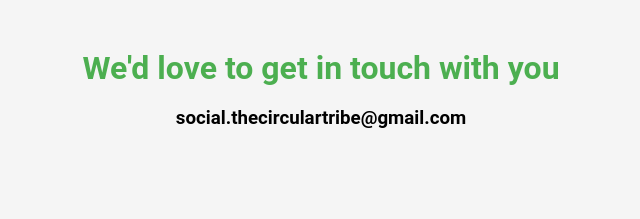
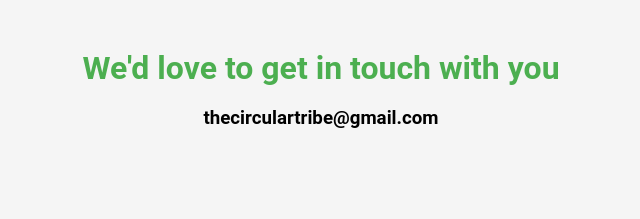
Before and after one commit to thecirulartribe/circularblogs, a Django app: page /aboutus in a window 1280 px wide. Shown: the part 2007-2226 px from the top of the page, without its empty margins (319-959 px from the left). Run offline with Django 4.2, Linux system fonts and the light colour scheme; some libraries are stand-ins or nearby versions.

Commit message:
id changed

```diff
--- a/frontend/templates/aboutus.html
+++ b/frontend/templates/aboutus.html
@@ -4,7 +4,7 @@
 <head>
     <meta charset="UTF-8">
     <meta name="viewport" content="width=device-width, initial-scale=1.0">
-    <title>Circular Blog| About us</title>
+    <title>Circular Blog | About us</title>
     <link rel="stylesheet" href="{% static 'css/about.css' %}">
     <link rel="stylesheet" href="{% static 'css/navbar.css' %}" media="print" onload="this.media='all'">
     <link rel="stylesheet" href="{% static 'css/social.css' %}" media="print" onload="this.media='all'">
@@ -140,7 +140,7 @@
     <div class="container">
         <h2>We'd love to get in touch with you </h2>
         <div class="contact">
-            <h3>social.thecirculartribe@gmail.com</h3>
+            <h3>thecirculartribe@gmail.com</h3>
         </div>
     </div>
     </main>
--- a/frontend/templates/offer.html
+++ b/frontend/templates/offer.html
@@ -4,7 +4,7 @@
 <head>
     <meta charset="UTF-8">
     <meta name="viewport" content="width=device-width, initial-scale=1.0">
-    <title>Circular Blog| What we offer?</title>
+    <title>Circular Blog | What we offer?</title>
     <link rel="stylesheet" href="{% static 'css/offer.css' %}">
     <link rel="stylesheet" href="{% static 'css/navbar.css' %}" media="print" onload="this.media='all'">
     <link rel="stylesheet" href="{% static 'css/social.css' %}" media="print" onload="this.media='all'">
--- a/frontend/templates/suggestion.html
+++ b/frontend/templates/suggestion.html
@@ -4,7 +4,7 @@
 <head>
     <meta charset="UTF-8">
     <meta name="viewport" content="width=device-width, initial-scale=1.0">
-    <title>Circular Blog| Any Sugestions?</title>
+    <title>Circular Blog | Any Sugestions?</title>
     <link rel="stylesheet" href="{% static 'css/suggestion.css' %}">
     <link rel="stylesheet" href="{% static 'css/navbar.css' %}" media="print" onload="this.media='all'">
     <link rel="stylesheet" href="{% static 'css/social.css' %}" media="print" onload="this.media='all'">
```
